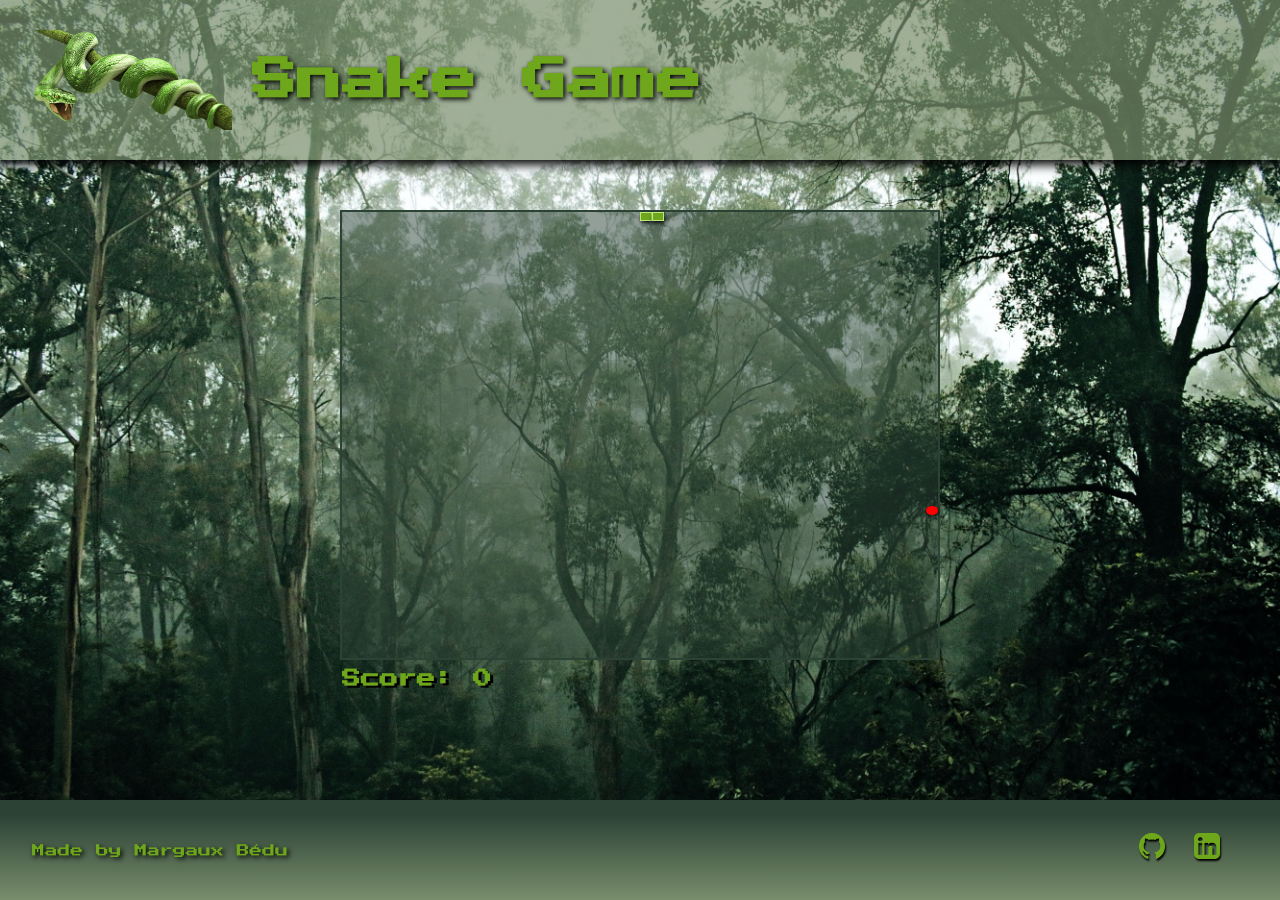
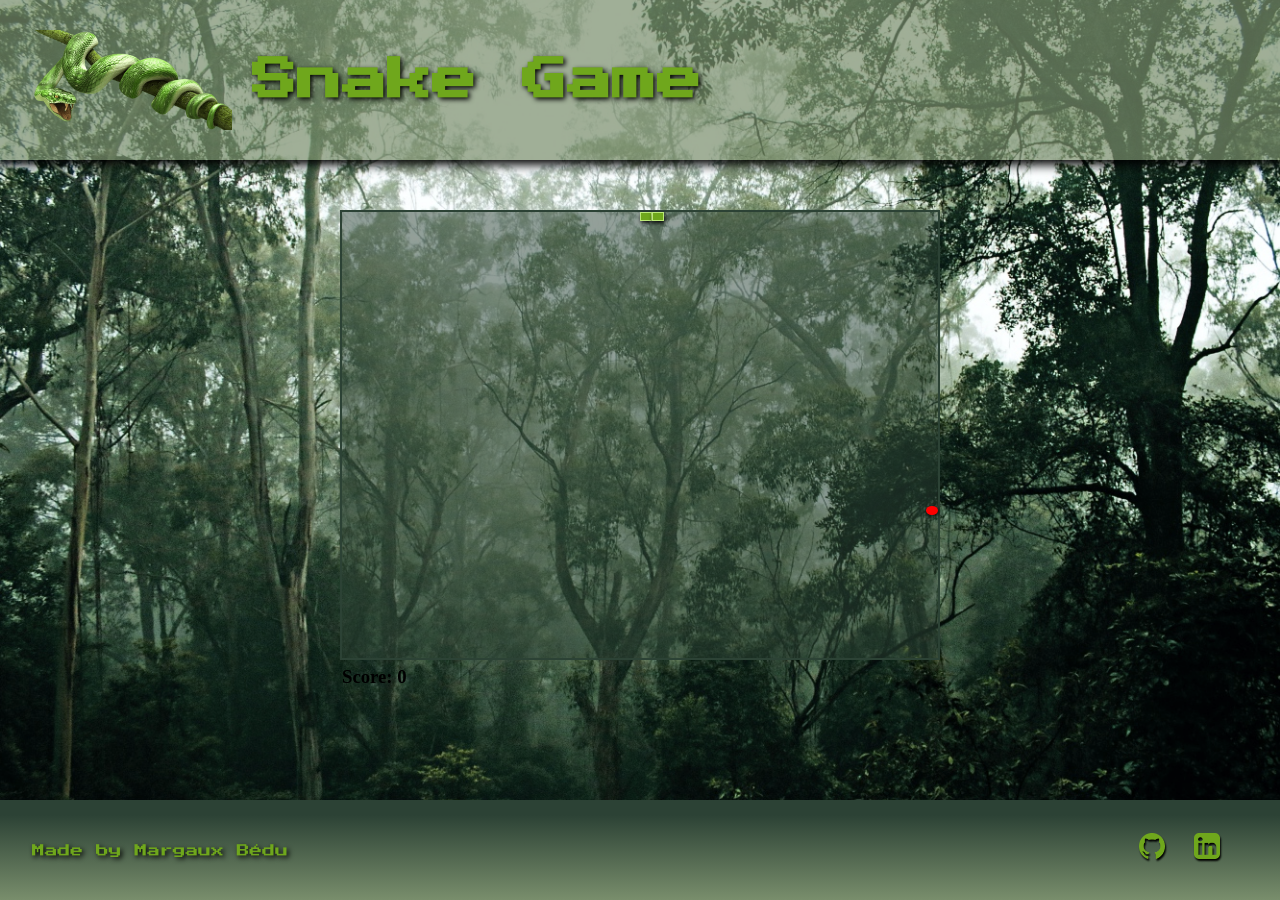
Before and after one commit to magb7/snake-react-app, a React (Create React App) app: page / in a window 1280 px wide. Built offline with nearby package versions, Linux system fonts and the light colour scheme.

Commit message:
remove style

```diff
--- a/src/components/Game.css
+++ b/src/components/Game.css
@@ -8,11 +8,7 @@
   background-color: rgba(44, 66, 53, 0.5);
 }
 
-h3 {
+.score {
   position: absolute;
-  /* top: -30px; */
   bottom: -30px;
-  color: #6fa71c;
-  font-family: "Press Start 2P", cursive;
-  text-shadow: 3px 2px black;
 }
```
